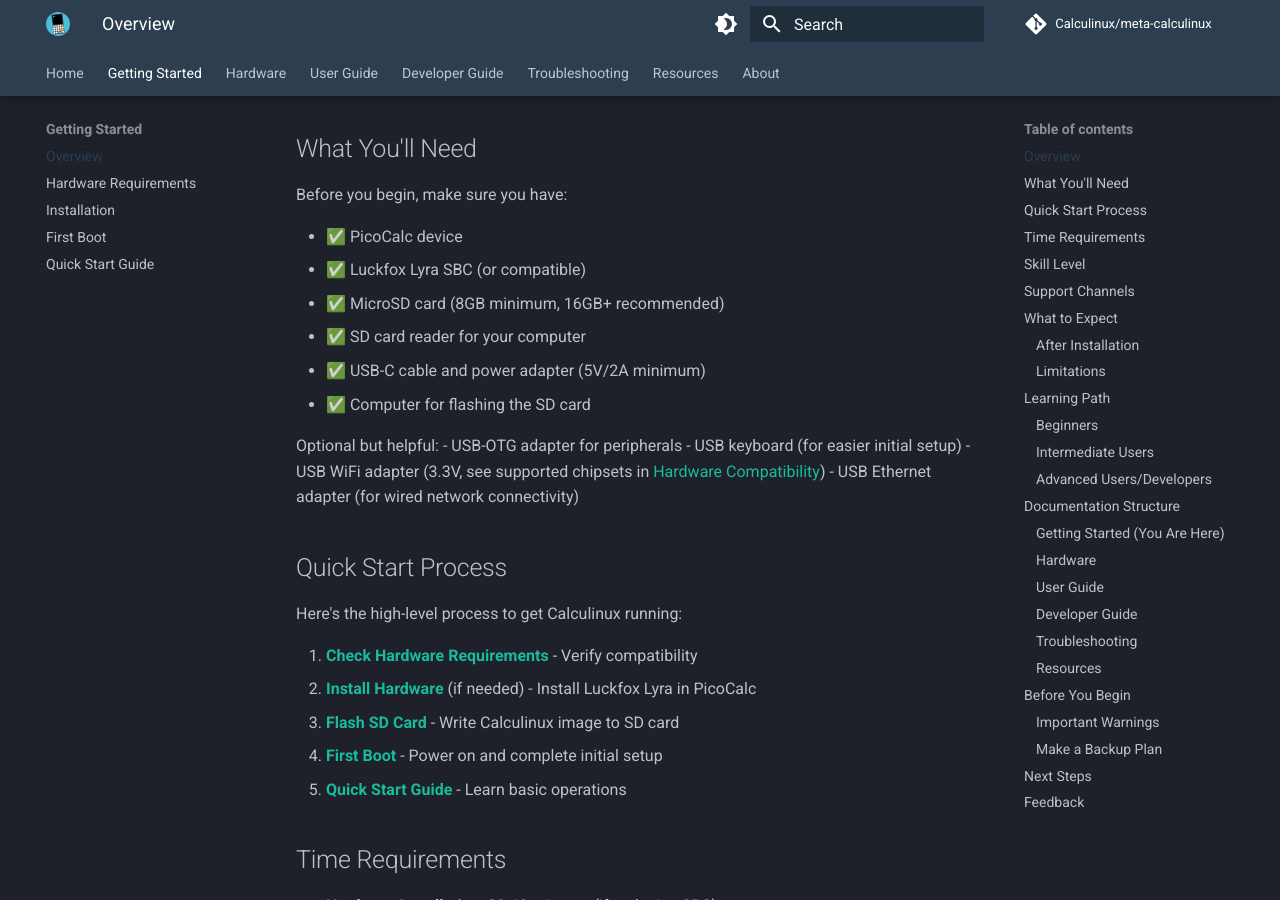
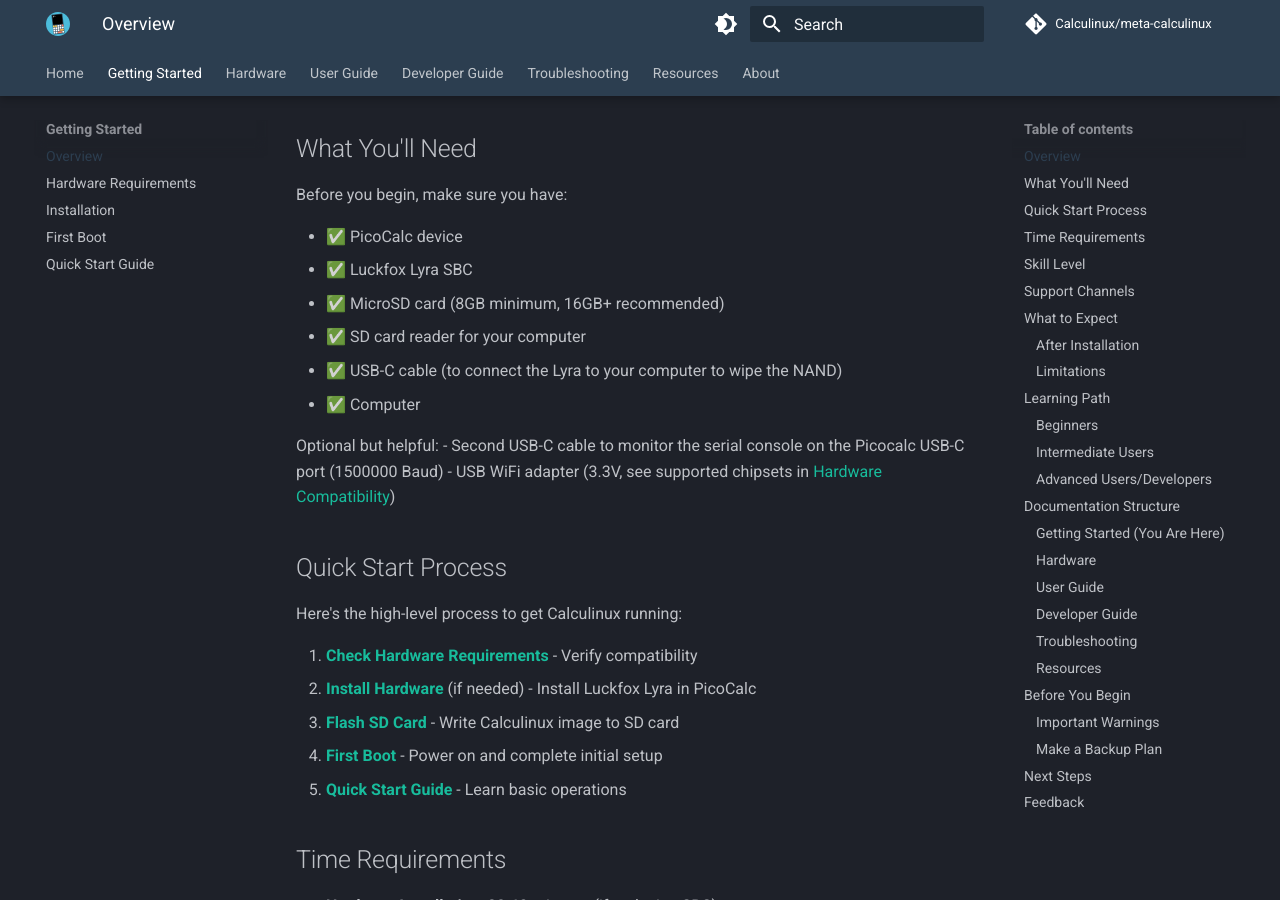
Before and after one commit to Calculinux/docs, an MkDocs documentation site: the page built from docs/getting-started/overview.md, in a window 1280 px wide and 900 px high, scrolled down 370 px. Built offline with MkDocs 1.6.1 and Material for MkDocs 9.7.7, drawn with Linux system fonts in a browser that asks for light colours; comment, search, counter and statistics services are not loaded.

Commit message:
initial overview changes

```diff
--- a/docs/getting-started/overview.md
+++ b/docs/getting-started/overview.md
@@ -11,17 +11,15 @@
 Before you begin, make sure you have:
 
 - ✅ PicoCalc device
-- ✅ Luckfox Lyra SBC (or compatible)
+- ✅ Luckfox Lyra SBC
 - ✅ MicroSD card (8GB minimum, 16GB+ recommended)
 - ✅ SD card reader for your computer
-- ✅ USB-C cable and power adapter (5V/2A minimum)
-- ✅ Computer for flashing the SD card
+- ✅ USB-C cable (to connect the Lyra to your computer to wipe the NAND)
+- ✅ Computer
 
 Optional but helpful:
-- USB-OTG adapter for peripherals
-- USB keyboard (for easier initial setup)
+- Second USB-C cable to monitor the serial console on the Picocalc USB-C port (1500000 Baud)
 - USB WiFi adapter (3.3V, see supported chipsets in [Hardware Compatibility](../hardware/compatibility.md))
-- USB Ethernet adapter (for wired network connectivity)
 
 ## Quick Start Process
 
```
